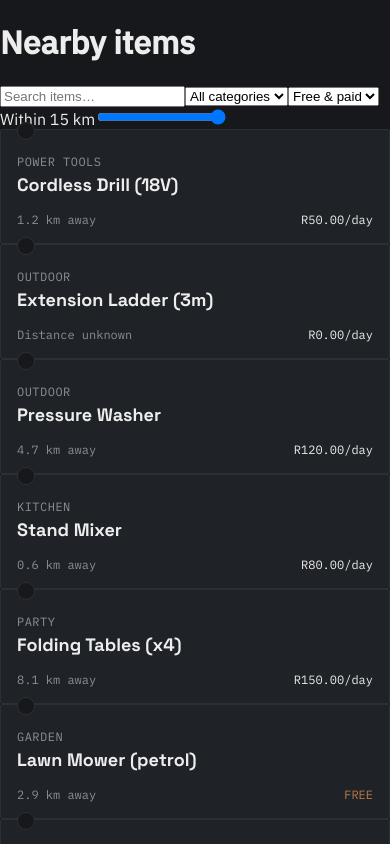
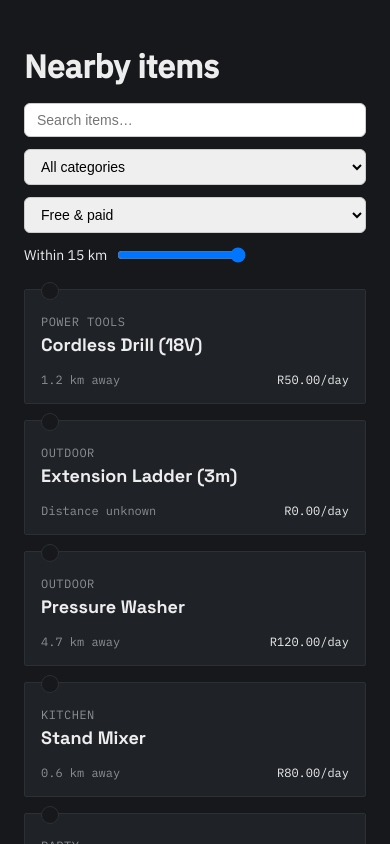
Before and after one commit to galaletsangmodise/founder-capstone, a React (Vite) app in the folder starter/: page / in a window 390 px wide. Shown: the top 844 px of the page. Built offline with nearby package versions, Linux system fonts and the light colour scheme.

Commit message:
Add initial BrowseScreen styles for layout and responsiveness

```diff
--- a/starter/src/screens/BrowseScreen.css
+++ b/starter/src/screens/BrowseScreen.css
@@ -0,0 +1,52 @@
+/* src/screens/BrowseScreen.css */
+
+.browse {
+  padding: 24px;
+  max-width: 1100px;
+  margin: 0 auto;
+}
+
+.browse__title {
+  margin-bottom: 16px;
+}
+
+.browse__filters {
+  display: flex;
+  flex-wrap: wrap;
+  gap: 12px;
+  margin-bottom: 24px;
+}
+
+.browse__filters input[type="search"],
+.browse__filters select {
+  padding: 8px 12px;
+  border: 1px solid #ccc;
+  border-radius: 6px;
+  font-size: 14px;
+}
+
+.browse__distance {
+  display: flex;
+  align-items: center;
+  gap: 8px;
+  font-size: 14px;
+}
+
+.browse__grid {
+  display: grid;
+  grid-template-columns: repeat(auto-fill, minmax(220px, 1fr));
+  gap: 16px;
+}
+
+.browse__empty {
+  color: #666;
+  text-align: center;
+  padding: 48px 0;
+}
+
+@media (max-width: 480px) {
+  .browse__filters {
+    flex-direction: column;
+    align-items: stretch;
+  }
+}
```
